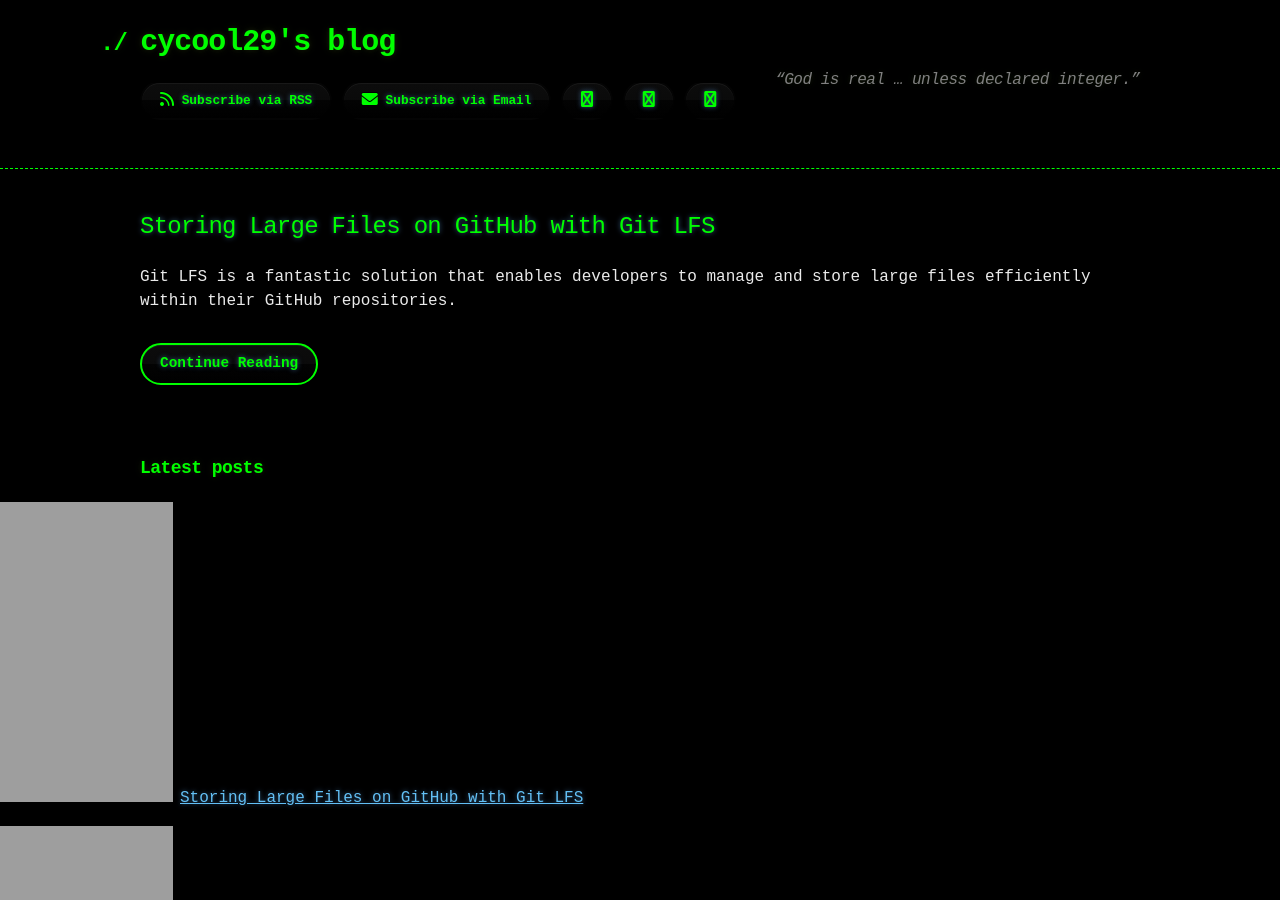
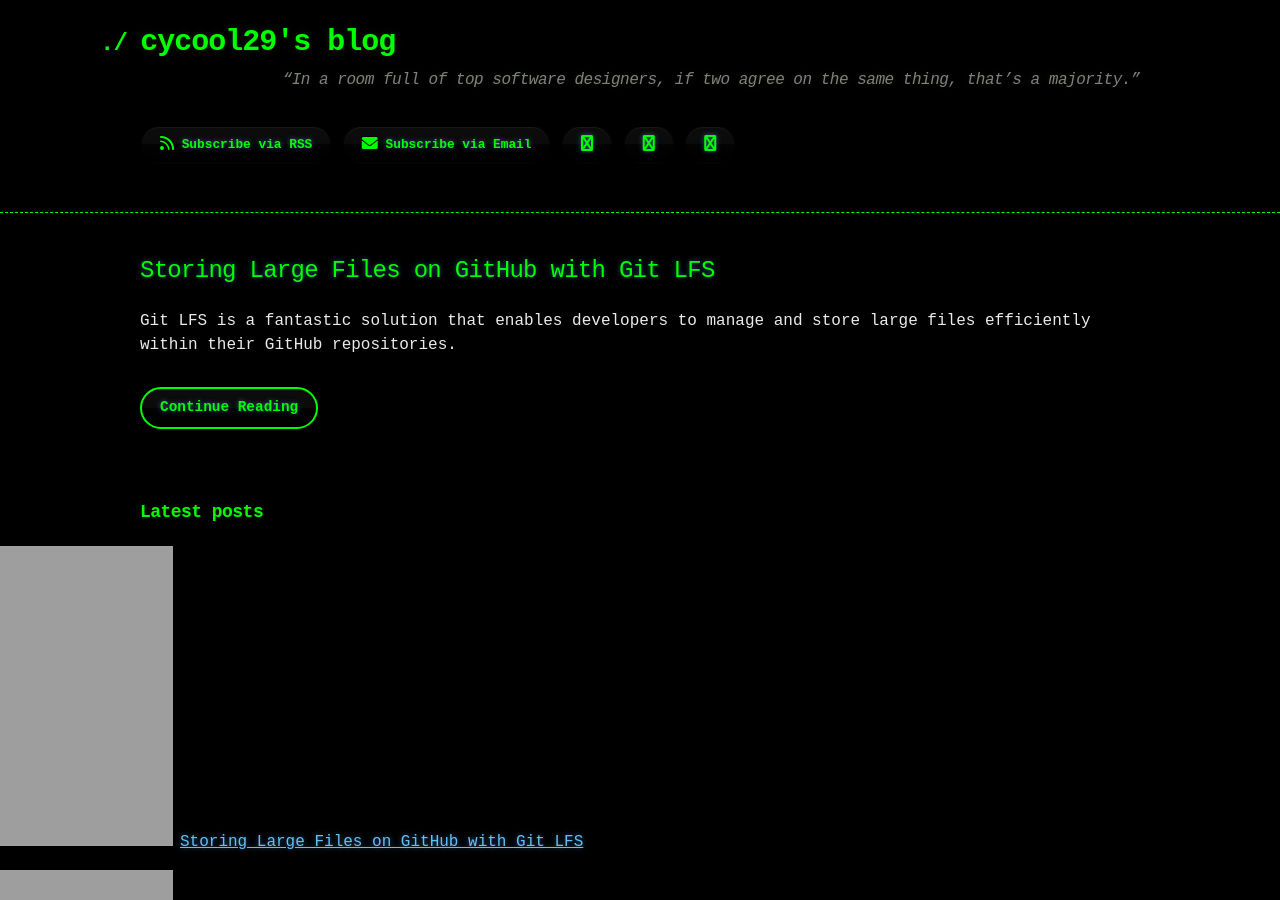
Before and after one commit to cycool29/cycool29.github.io, a Jekyll site: the page built from index.md, in a window 1280 px wide and 900 px high. Built offline with Jekyll 4.4.1, drawn with Linux system fonts in a browser that asks for light colours; a style sheet for code colours, icons or effects is not loaded.

Commit message:
Update quotes

```diff
--- a/_config.yml
+++ b/_config.yml
@@ -1,5 +1,5 @@
 title: cycool29's blog
-description: "“God is real … unless declared integer.” "
+description: "“In a room full of top software designers, if two agree on the same thing, that’s a majority.” "
 bio: A high school student. Intermediate in Python, Git, Bash. Learning JavaScript. He/Him. "
 author: cycool29
 url: https://cycool29.github.io
```
